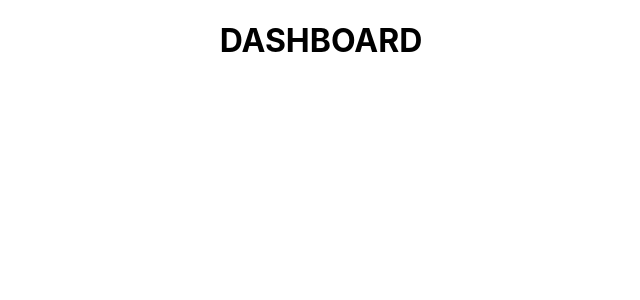
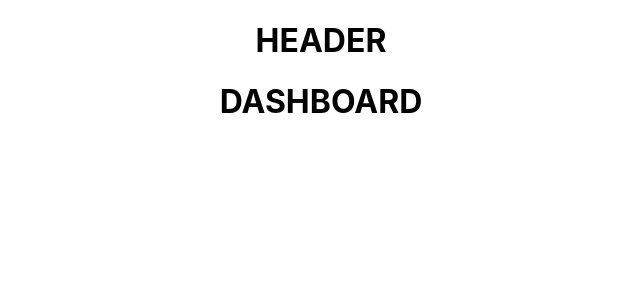
Before and after one commit to GabyCS/test-localadventures-front, a React (Create React App) app: page / in a window 1280 px wide. Shown: the top 300 px of the page, without its empty margins (319-959 px from the left). Built offline with nearby package versions, Linux system fonts and the light colour scheme.

Commit message:
header was added

```diff
--- a/src/App.js
+++ b/src/App.js
@@ -1,6 +1,7 @@
 import React, { Component } from 'react';
 import {BrowserRouter, Route, Switch } from 'react-router-dom';
 import Dashboard from './containers/Dashboard';
+import Header from './components/Header';
 import ComponentTestRedux from './components/testComponents';
 import './App.css';
 
@@ -8,6 +9,7 @@
   render() {
     return (
       <div className="App">
+        <Header />
         <BrowserRouter>
           <Switch>
             <Route exact path='/' component={Dashboard} />
--- /dev/null
+++ b/src/components/Header/index.js
@@ -0,0 +1,16 @@
+import React, {Component} from 'react';
+
+class Header extends Component {
+    constructor(props){
+        super(props);
+    }
+    render(){
+        return (
+            <div>
+                <h1>HEADER</h1>
+            </div>
+        );
+    }
+}
+
+export default Header;
```
Also changed, not shown: src/components/Header/index.css (added).
